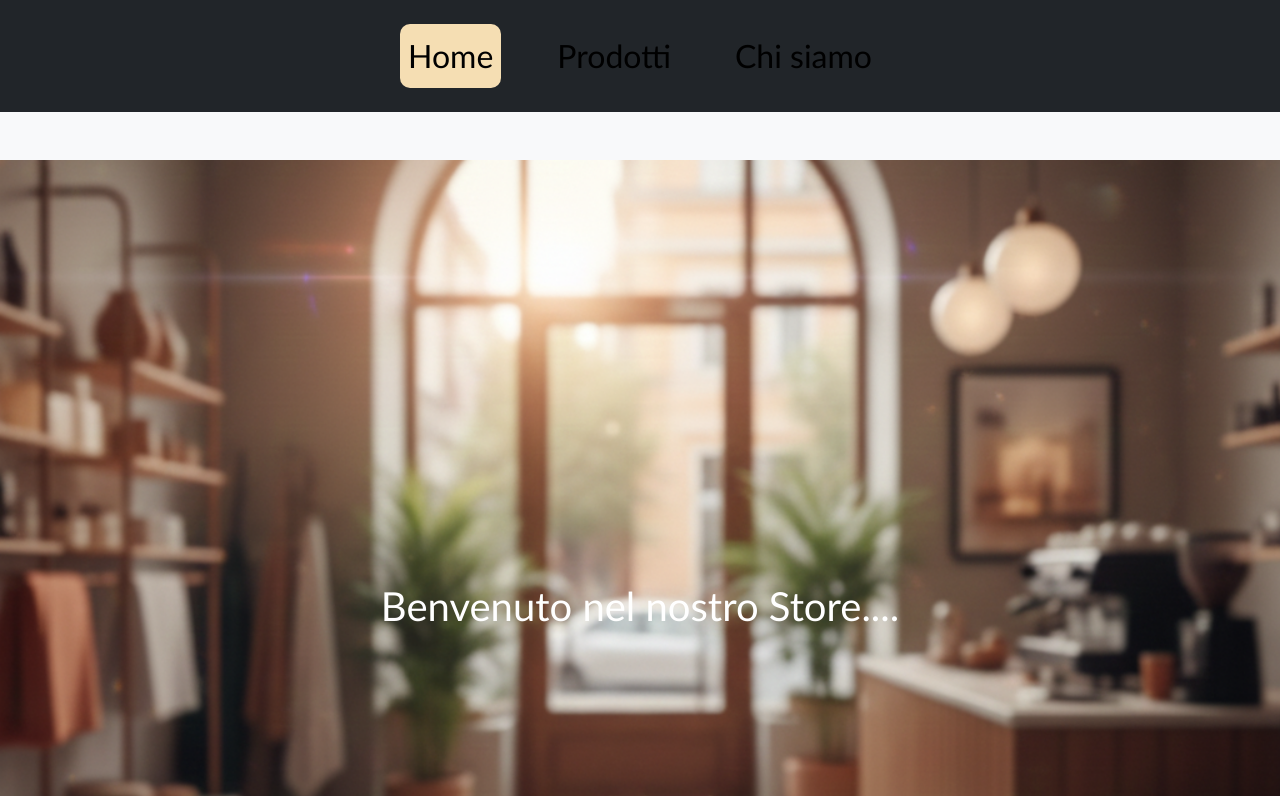
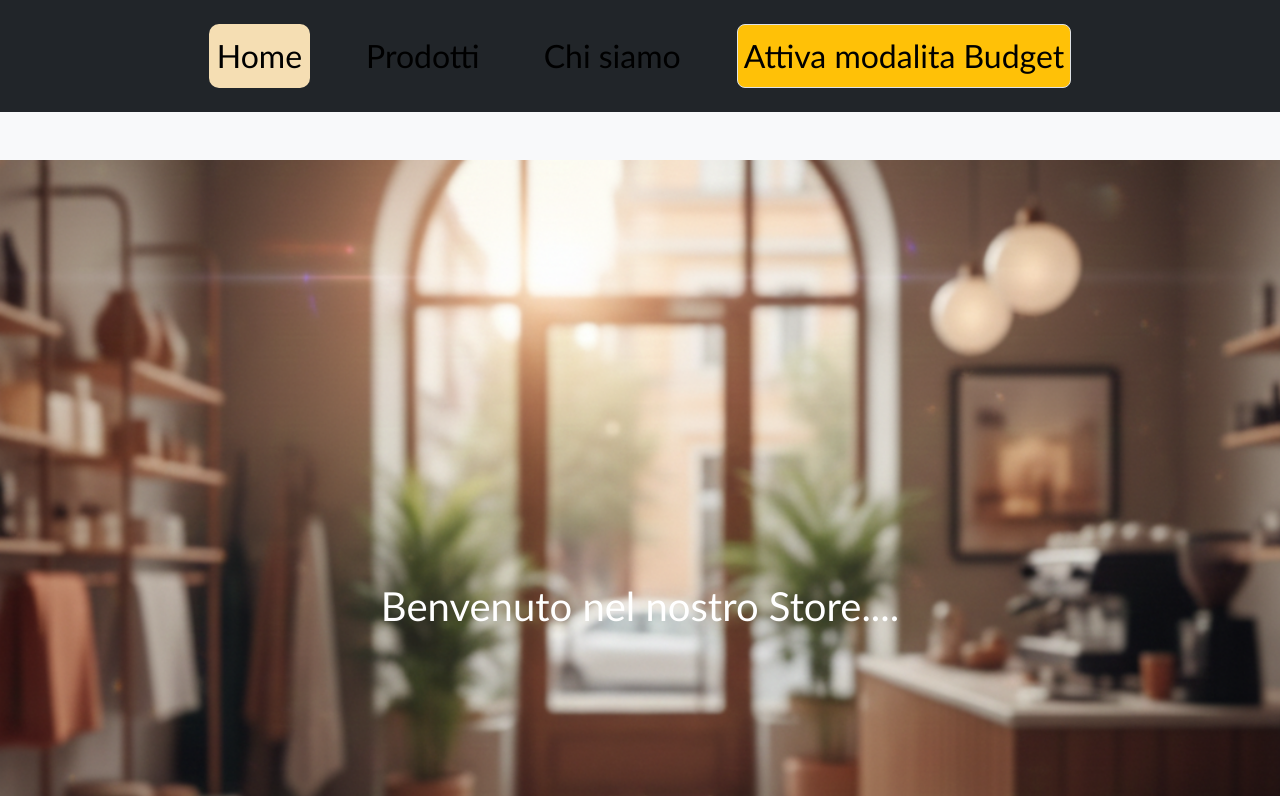
Before and after one commit to pierluigi-ruffolo/react-context-api, a React (Vite) app: page / in a window 1280 px wide. Shown: the top 796 px of the page. Built offline with nearby package versions, Linux system fonts and the light colour scheme.

Commit message:
creo context

```diff
--- a/src/components/Nav.jsx
+++ b/src/components/Nav.jsx
@@ -27,6 +27,9 @@ export default function Nav() {
           {link.title}
         </NavLink>
       ))}
+      <button className="bg-warning border rounded-3">
+        Attiva modalita Budget
+      </button>
     </>
   );
 }
```
Also changed, not shown: src/context/BudgetContext.jsx (added, +11 -0 lines).
